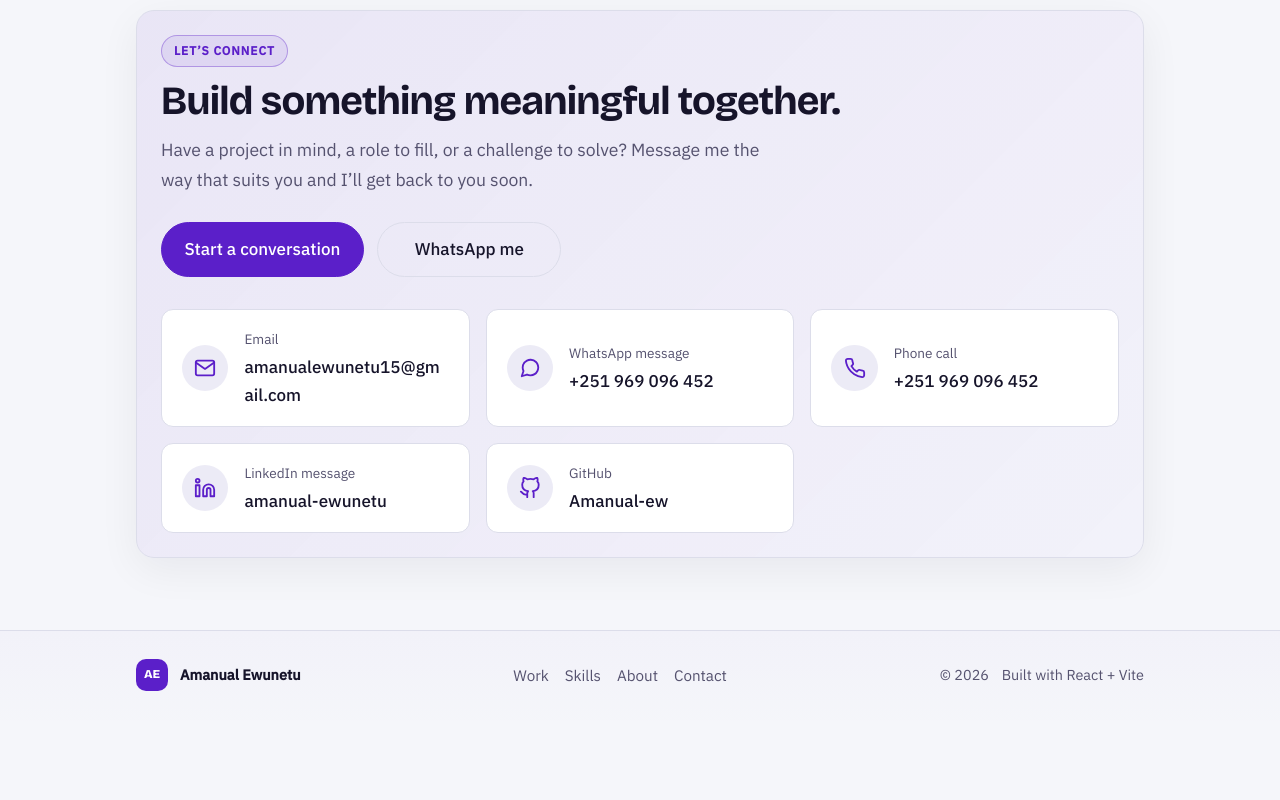
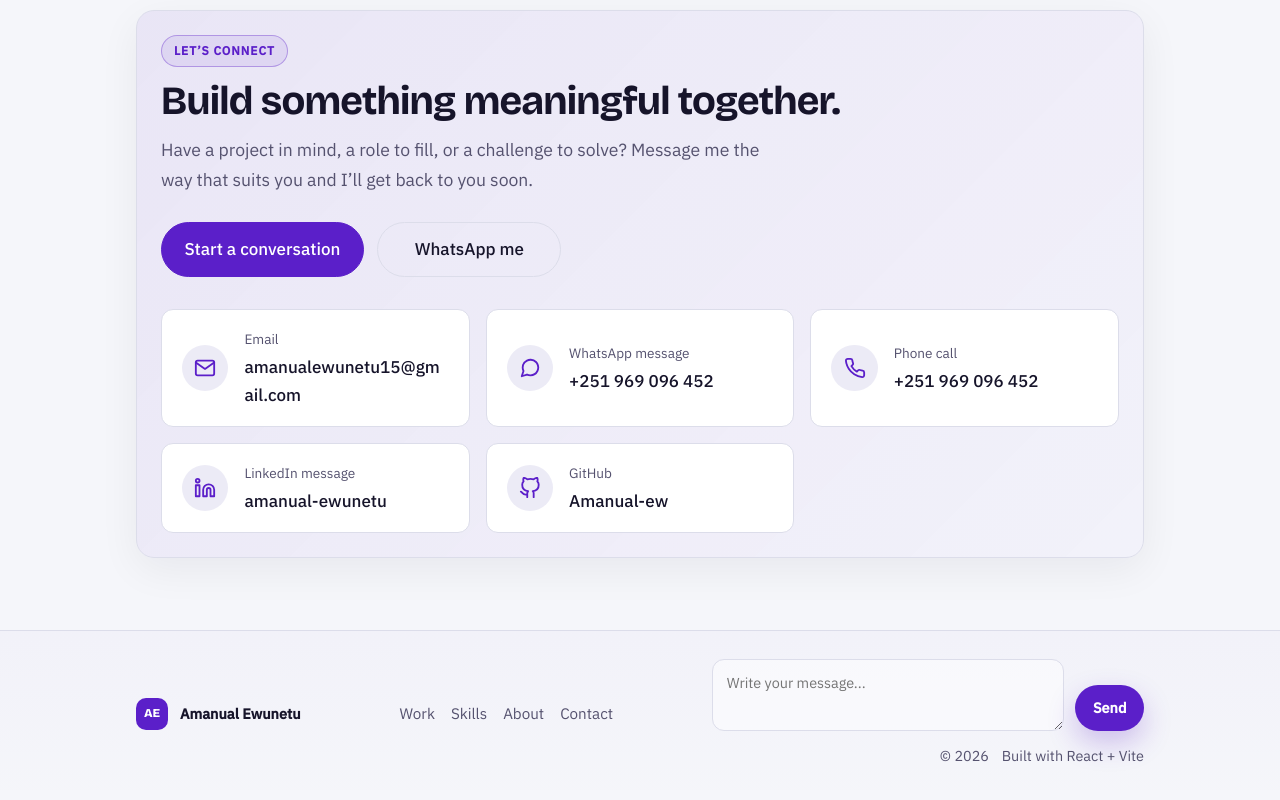
Before and after one commit to Amanual-ew/portfolio-by-react, a React (Vite) app: page / in a window 1280 px wide. Shown: the part 3447-4247 px from the top of the page. Before the commit the page ends 4178 px from the top, so only its background shows below. Built offline with nearby package versions, Linux system fonts and the light colour scheme.

Commit message:
Add: footer WhatsApp message form

```diff
--- a/src/App.jsx
+++ b/src/App.jsx
@@ -1,4 +1,4 @@
-import { useEffect } from 'react'
+import { useEffect, useState } from 'react'
 import Nav from './components/Nav.jsx'
 import Hero from './components/Hero.jsx'
 import Projects from './components/Projects.jsx'
@@ -6,12 +6,24 @@ import Skills from './components/Skills.jsx'
 import About from './components/About.jsx'
 import Contact from './components/Contact.jsx'
 import { useActive, useProgress } from './hooks.js'
-import { TECH } from './data.js'
+import { PHONE, TECH } from './data.js'
 
 export default function App() {
   const progress = useProgress()
   const active = useActive(['work', 'skills', 'about', 'contact'])
   const loop = [...TECH, ...TECH]
+  const [message, setMessage] = useState('')
+
+  const handleSendMessage = (event) => {
+    event.preventDefault()
+    const text = message.trim()
+
+    if (!text) return
+
+    const url = `https://wa.me/${PHONE.replace('+', '')}?text=${encodeURIComponent(text)}`
+    window.open(url, '_blank', 'noopener,noreferrer')
+    setMessage('')
+  }
 
   useEffect(() => {
     const targetId = window.location.hash.replace('#', '') || new URLSearchParams(window.location.search).get('section')
@@ -53,9 +65,21 @@ export default function App() {
             <a href="#contact">Contact</a>
           </nav>
 
-          <div className="footer-meta">
-            <span>© 2026</span>
-            <span>Built with React + Vite</span>
+          <div className="footer-meta footer-meta--stack">
+            <form className="footer-form" onSubmit={handleSendMessage}>
+              <textarea
+                value={message}
+                onChange={(event) => setMessage(event.target.value)}
+                placeholder="Write your message..."
+                rows="2"
+                aria-label="Write your message"
+              />
+              <button type="submit">Send</button>
+            </form>
+            <div className="footer-copy">
+              <span>© 2026</span>
+              <span>Built with React + Vite</span>
+            </div>
           </div>
         </div>
       </footer>
--- a/src/index.css
+++ b/src/index.css
@@ -119,6 +119,13 @@ h2{font-family:var(--display);font-weight:700;font-size:clamp(1.8rem,4vw,2.5rem)
 .footer-nav a{text-decoration:none;color:var(--muted)}
 .footer-nav a:hover{color:var(--ink)}
 .footer-meta{display:flex;align-items:center;gap:.8rem;flex-wrap:wrap}
+.footer-meta--stack{align-items:flex-end;flex-direction:column}
+.footer-form{display:flex;align-items:flex-end;gap:.7rem;flex-wrap:wrap}
+.footer-form textarea{width:min(22rem,70vw);min-height:2.7rem;max-height:7rem;resize:vertical;border:1px solid var(--line);background:rgba(255,255,255,.45);border-radius:12px;padding:.7rem .85rem;color:var(--ink);font:inherit}
+.footer-form textarea:focus{outline:none;border-color:var(--accent);box-shadow:0 0 0 3px rgba(91,31,201,.12)}
+.footer-form button{border:none;border-radius:999px;background:var(--accent);color:var(--on-accent);padding:.7rem 1.1rem;font:inherit;font-weight:600;cursor:pointer;box-shadow:0 12px 28px rgba(91,31,201,.25);transition:transform .2s ease, box-shadow .2s ease}
+.footer-form button:hover{transform:translateY(-2px);box-shadow:0 16px 30px rgba(91,31,201,.32)}
+.footer-copy{display:flex;align-items:center;gap:.8rem;flex-wrap:wrap}
 @media (max-width:48rem){
   .hero,.proj,.about{grid-template-columns:1fr;gap:1.75rem}
   .proj.flip .shot{order:0}
```
